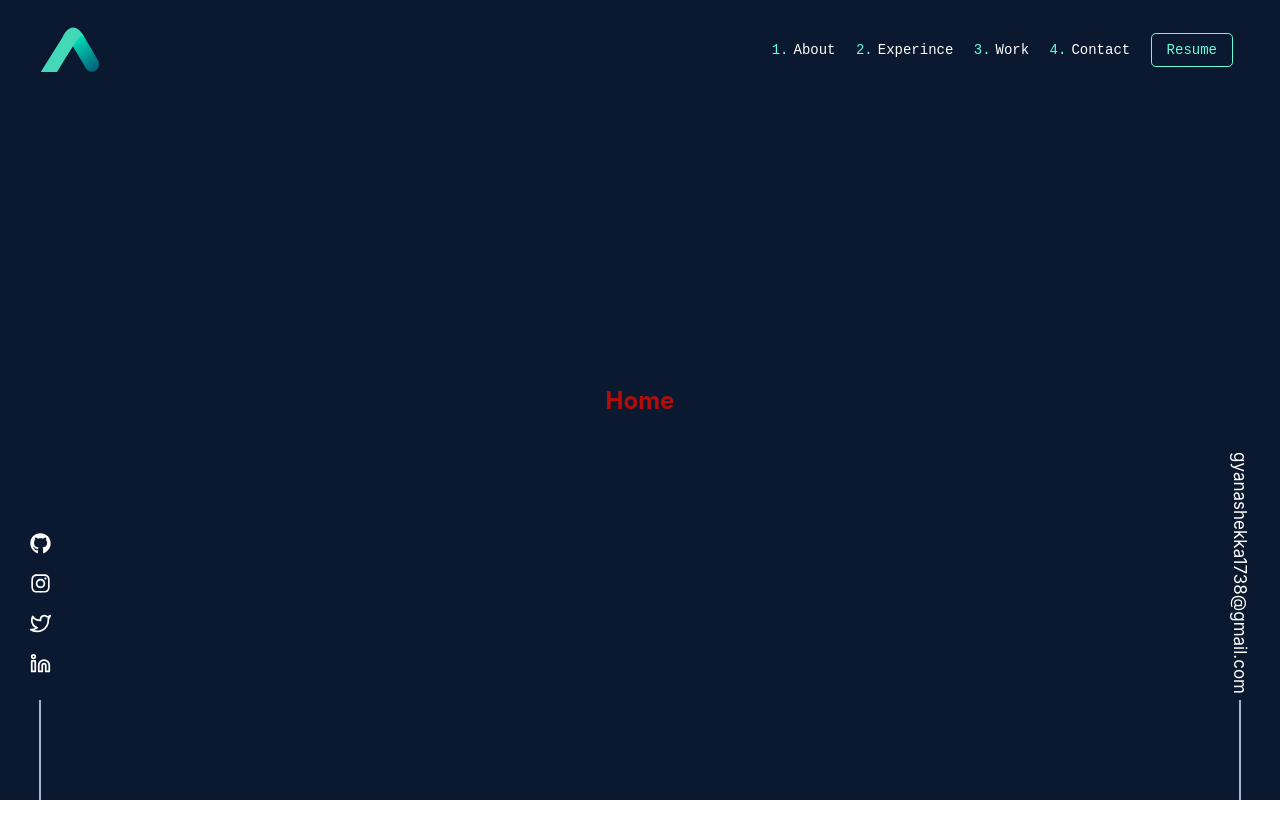
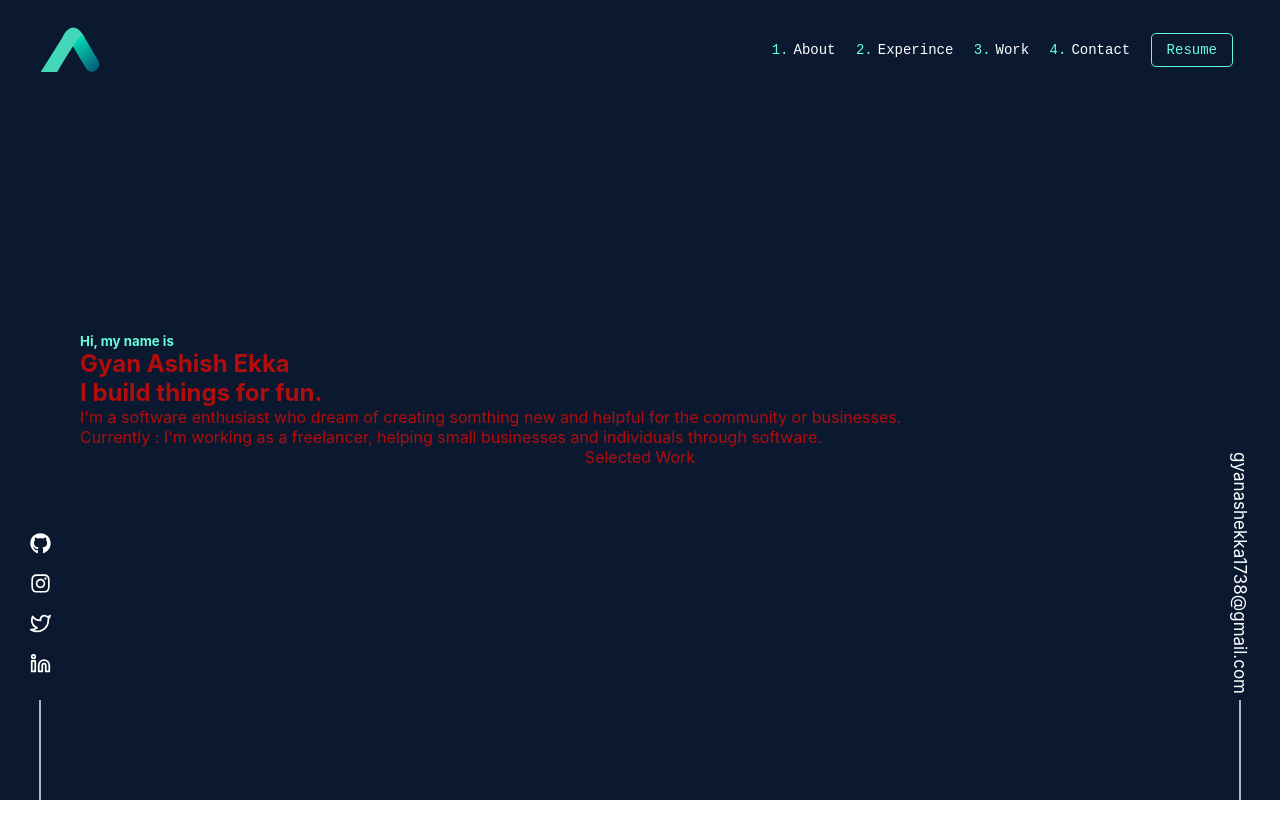
Before and after one commit to gyanAsh/personal-website, a React (Create React App) app: page / in a window 1280 px wide. Shown: the top 838 px of the page. Built offline with nearby package versions, Linux system fonts and the light colour scheme.

Commit message:
Added basic text

```diff
--- a/src/App.css
+++ b/src/App.css
@@ -45,8 +45,6 @@ body{
 }
 .App {
   text-align: center;
-  /* background-color:var(--navy); */
-  position: relative;
   height: 100vh;
   width:100vw;
 
@@ -59,21 +57,17 @@ body{
 }
 
 .pagesContainer{
-  position: absolute;
   height: 100vh;
   width: 100vw;
 
   display: flex;
-  /* align-items:flex-start; */
-  /* flex-direction: column; */
-  /* flex-wrap: nowrap; */
+  flex-wrap: nowrap;
   z-index: -10;
 
 }
 
 .pagesContainer section {
   flex:none;
-  /* position:absolute; */
   display:flex;
   justify-content: center;
   align-items: center;
@@ -81,8 +75,8 @@ body{
   height: 100%;
   color: rgb(179, 12, 12);
 
-  /* scroll-snap-align:start; */
   background-color:var(--navy);
+  border: 1px solid var(--navy);
 
 }
 
--- a/src/Components/Pages/Home/Home.js
+++ b/src/Components/Pages/Home/Home.js
@@ -1,8 +1,27 @@
 import React from 'react'
+import styles from './Home.module.css';
 
 const Home = ({createPanelsRefs}) => {
   return (
-    <section ref={(e)=> createPanelsRefs(e,0)} ><h1>Home</h1></section>
+    <section ref={(e) => createPanelsRefs(e, 0)} className={styles.homeContainer} >
+      <div className={styles.introContainer}>
+        <h5>Hi, my name is</h5>
+      <h1>
+        Gyan Ashish Ekka
+        <br />
+        I build things for fun.
+      </h1>
+      <p>I'm a software enthusiast who dream of creating somthing new and helpful for the community or businesses.
+        <br />
+        <span>Currently : </span>
+        I'm working as a freelancer, helping small businesses and individuals through software.
+      </p>
+      </div>
+      <div className={styles.selectedWork}>
+        <p>Selected Work </p>
+      </div>
+
+    </section>
   )
 }
 
--- /dev/null
+++ b/src/Components/Pages/Home/Home.module.css
@@ -0,0 +1,14 @@
+.homeContainer{
+    display:flex;
+    flex-direction:column;
+
+    text-align:left;
+
+}
+.introContainer{
+    width:70em;
+}
+
+.introContainer h5{
+    color:var(--green);
+}
--- a/src/Components/Pages/Pages.js
+++ b/src/Components/Pages/Pages.js
@@ -3,6 +3,7 @@ import { gsap } from 'gsap';
 import { ScrollTrigger } from 'gsap/ScrollTrigger';
 import Home from './Home/Home';
 import About from './About/About';
+import '../../App.css';
 
 gsap.registerPlugin(ScrollTrigger);
 
```
